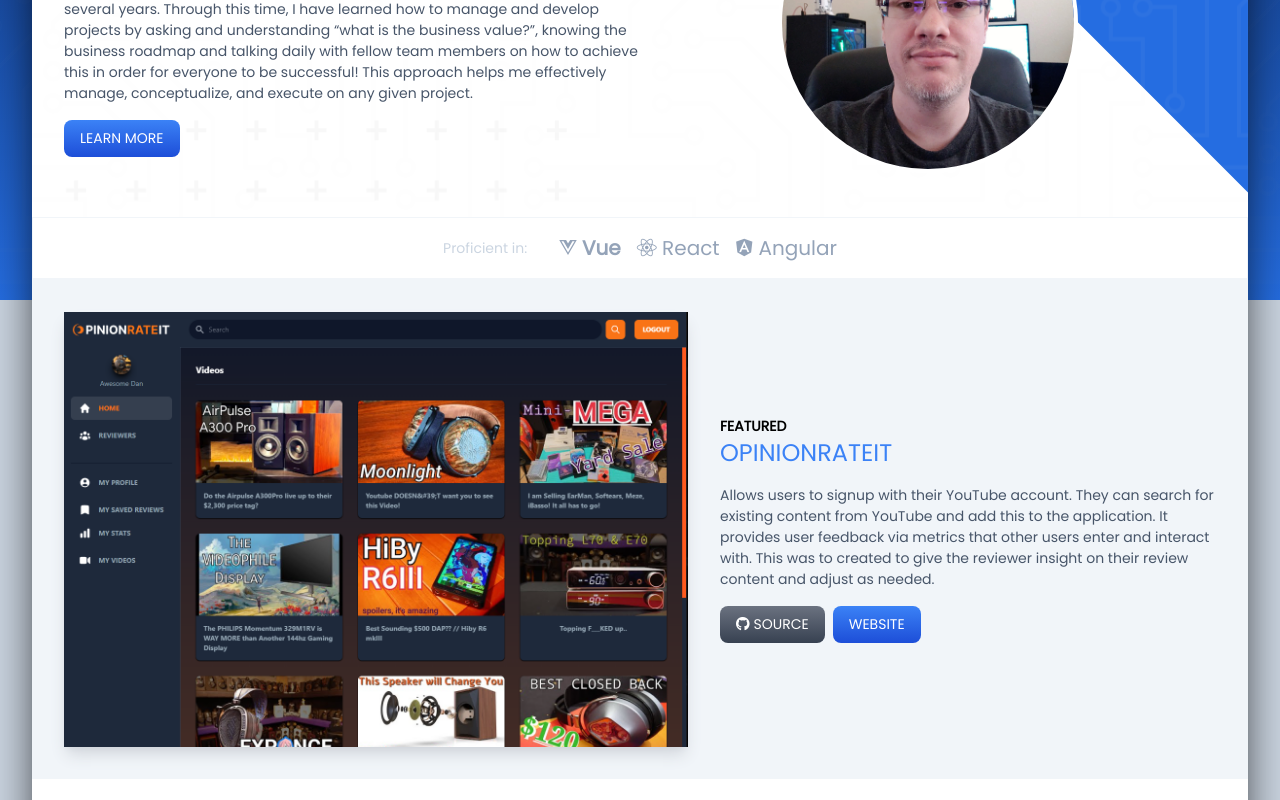
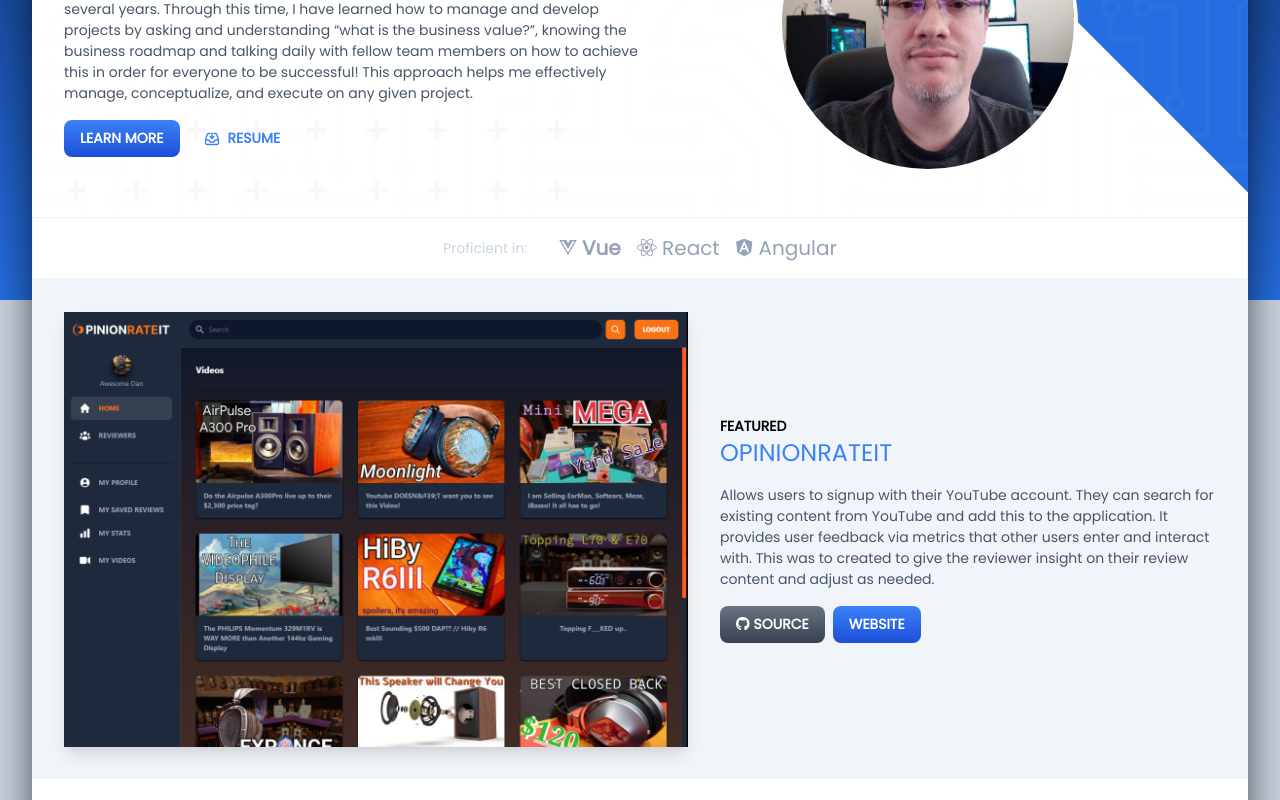
Before and after one commit to rljones101/rljones101.github.io, a React (Vite) app: page / in a window 1280 px wide. Shown: the part 500-1300 px from the top of the page. Built offline with nearby package versions, Linux system fonts and the light colour scheme.

Commit message:
Added resume. Updated useEffects.

```diff
--- a/src/App.css
+++ b/src/App.css
@@ -7,7 +7,7 @@
   }
 }
 
-.animate-fade-in {
+.fade-animation {
   animation: fadeIn 300ms ease-in;
 }
 
--- a/src/App.jsx
+++ b/src/App.jsx
@@ -67,6 +67,12 @@
   },
 ];
 
+function openUrl(link) {
+  if (link) {
+    window.open(link, "mozillaTab");
+  }
+}
+
 function App() {
   const [index, setIndex] = useState(1);
   const [featuredProject, setFeaturedProject] = useState({
@@ -74,15 +80,16 @@
   });
 
   useEffect(() => {
-    setTimeout(() => {
+    const timer = setTimeout(() => {
       if (index < projects.length - 1) {
         setIndex(index + 1);
       } else {
         setIndex(0);
       }
       setFeaturedProject(projects[index]);
+      return () => clearTimeout(timer);
     }, 10000);
-  });
+  }, [featuredProject, index]);
 
   return (
     <div
@@ -162,12 +169,37 @@
         This approach helps me effectively manage, conceptualize, and execute on
         any given project.
       </p>
-      <div className="flex items-center gap-8">
+      <div className="flex items-center gap-2">
         <Button link="https://www.linkedin.com/in/rickljones/">
           Learn More
         </Button>
+        <button
+          className="flex items-center text-blue-500 font-bold border-black gap-2 hover:bg-gradient-to-b from-blue-500 to-blue-700 hover:bg-blue-600  hover:scale-105 shadow-none hover:shadow-lg hover:shadow-gray-600 transition-all hover:text-white py-2 px-4 uppercase rounded-lg button-code"
+          onClick={() => openUrl("./RickJonesResumeNC.pdf")}>
+          <DocumentDownloadIcon /> Resume
+        </button>
       </div>
     </div>
+  );
+}
+
+function DocumentDownloadIcon() {
+  return (
+    <span className="w-4 h-4">
+      <svg
+        fill="none"
+        stroke="currentColor"
+        strokeWidth={2}
+        viewBox="0 0 24 24"
+        xmlns="http://www.w3.org/2000/svg"
+        aria-hidden="true">
+        <path
+          strokeLinecap="round"
+          strokeLinejoin="round"
+          d="M9 3.75H6.912a2.25 2.25 0 00-2.15 1.588L2.35 13.177a2.25 2.25 0 00-.1.661V18a2.25 2.25 0 002.25 2.25h15A2.25 2.25 0 0021.75 18v-4.162c0-.224-.034-.447-.1-.661L19.24 5.338a2.25 2.25 0 00-2.15-1.588H15M2.25 13.5h3.86a2.25 2.25 0 012.012 1.244l.256.512a2.25 2.25 0 002.013 1.244h3.218a2.25 2.25 0 002.013-1.244l.256-.512a2.25 2.25 0 012.013-1.244h3.859M12 3v8.25m0 0l-3-3m3 3l3-3"
+        />
+      </svg>
+    </span>
   );
 }
 
@@ -208,7 +240,7 @@
   );
 }
 
-function Transition({ name, className, children }) {
+function Transition({ variable, name, className, children }) {
   const [changed, setChanged] = useState(false);
 
   useEffect(() => {
@@ -216,10 +248,13 @@
     setTimeout(() => {
       setChanged(false);
     }, 2000);
-  }, [children]);
+  }, [variable]);
 
   return (
-    <div className={className + (changed ? ` ${name}` : ` ${name}-done`)}>
+    <div
+      className={
+        className + (changed ? ` ${name}-animation` : ` ${name}-done`)
+      }>
       {children}
     </div>
   );
@@ -229,8 +264,8 @@
   return (
     <section className="bg-slate-100 flex justify-center">
       <Transition
-        variable={image}
-        name="animate-fade-in"
+        variable={name}
+        name="fade"
         className="overflow-hidden transition-all flex flex-col md:flex-row justify-center items-center gap-4 p-4 md:gap-8 md:p-8">
         <div className="md:flex-auto md:w-64 flex gap-4 transition-all">
           <img
@@ -452,7 +487,7 @@
   }
   return (
     <button
-      className="bg-gradient-to-b from-gray-500 to-gray-700 hover:bg-gray-600 hover:scale-105 shadow-none hover:shadow-lg hover:shadow-gray-600 transition-all text-white py-2 px-4 uppercase rounded-lg button-code"
+      className="font-bold bg-gradient-to-b from-gray-500 to-gray-700 hover:bg-gray-600 hover:scale-105 shadow-none hover:shadow-lg hover:shadow-gray-600 transition-all text-white py-2 px-4 uppercase rounded-lg button-code"
       onClick={() => openUrl()}>
       <i className=" hover:text-slate-200 fa-brands fa-github mr-1" />
       {children}
@@ -473,7 +508,7 @@
 
   return (
     <button
-      className="bg-gradient-to-b from-blue-500 to-blue-700 hover:bg-blue-600 hover:scale-105 shadow-none hover:shadow-lg hover:shadow-gray-600 transition-all text-white py-2 px-4 uppercase rounded-lg button-code"
+      className="font-bold bg-gradient-to-b from-blue-500 to-blue-700 hover:bg-blue-600 hover:scale-105 shadow-none hover:shadow-lg hover:shadow-gray-600 transition-all text-white py-2 px-4 uppercase rounded-lg button-code"
       onClick={() => openUrl()}>
       {children}
     </button>
```
Also changed, not shown: 1 other file (tests, documents, lock files or other folders).
